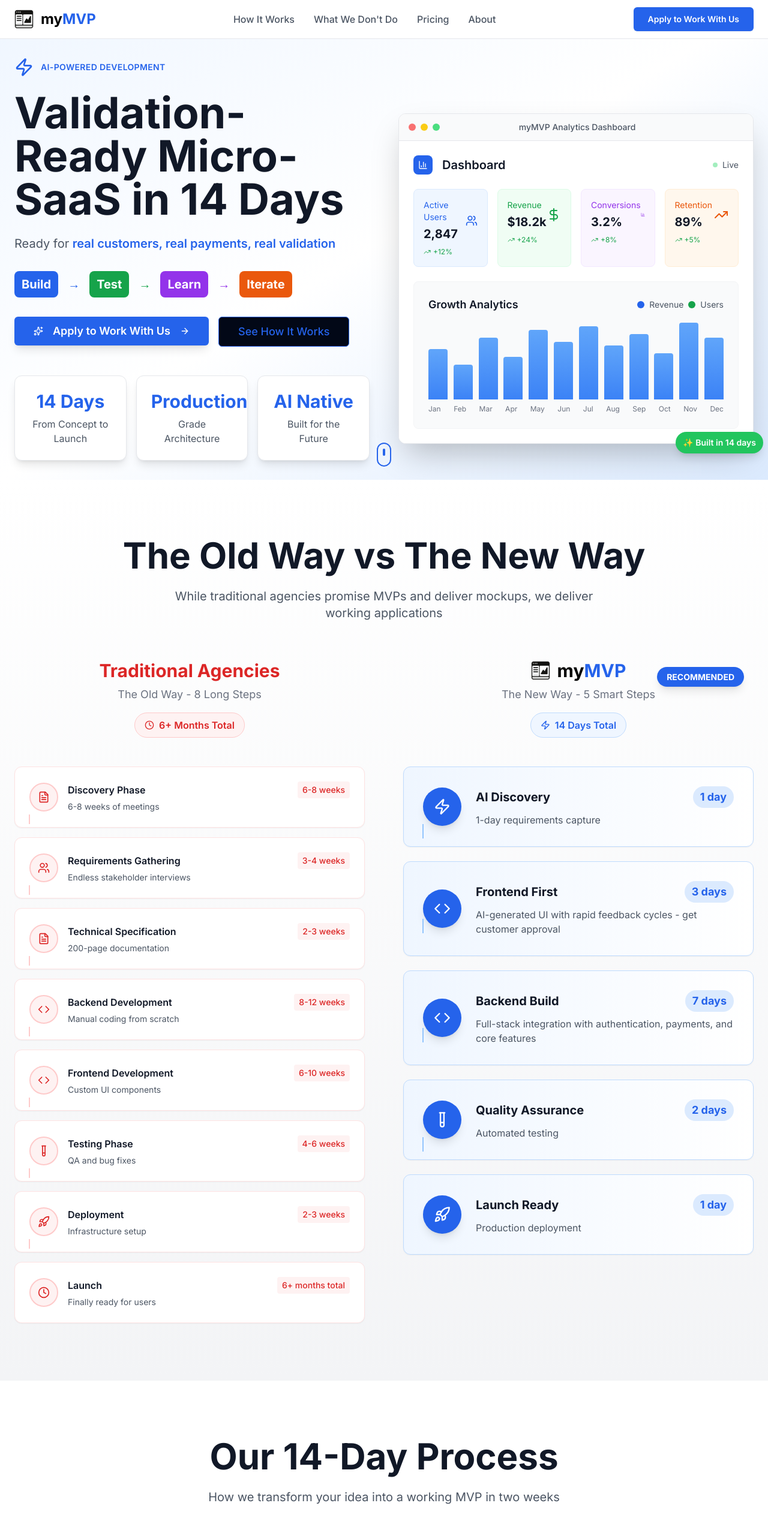
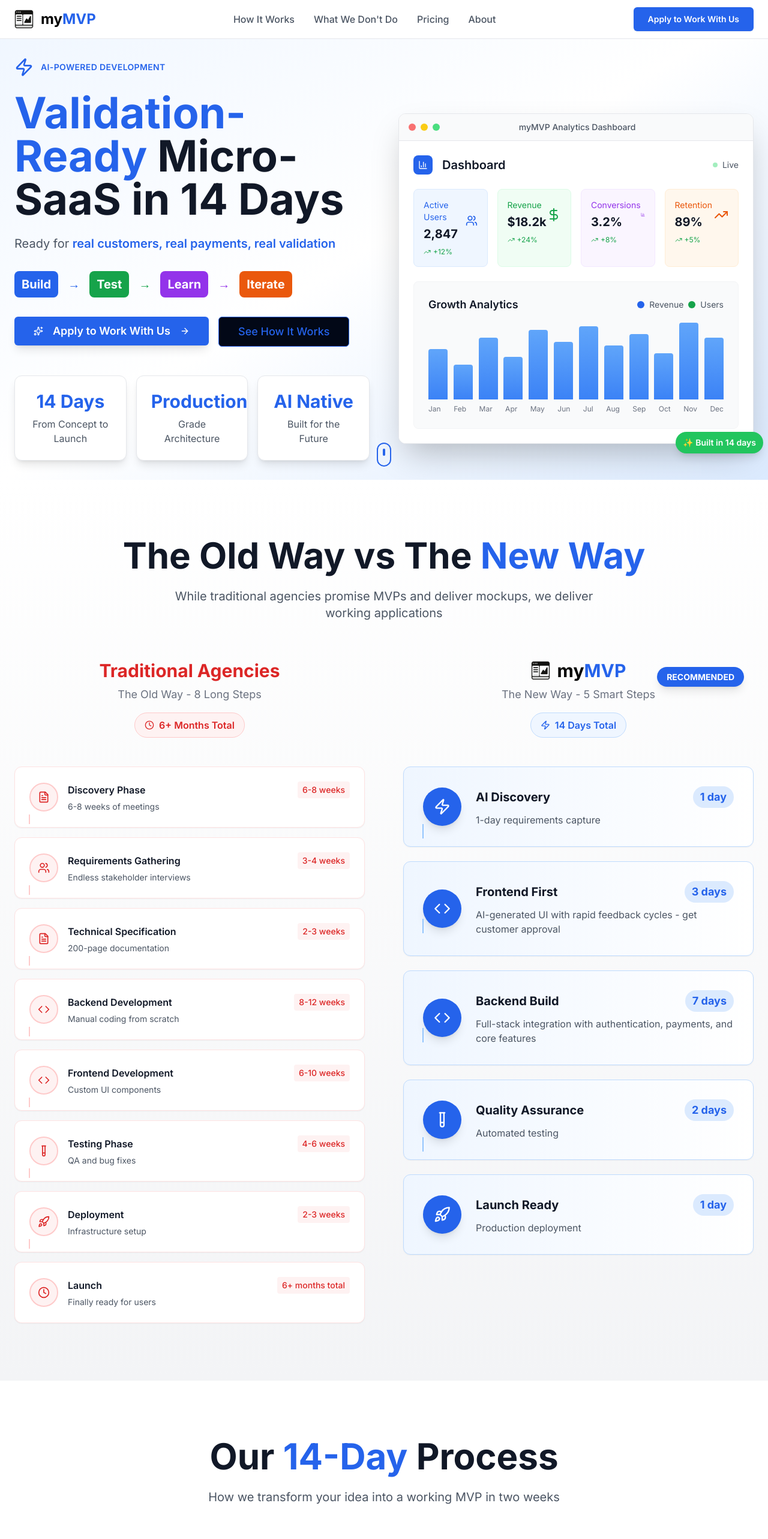
Before and after one commit to digiphd/mymvp, a Next.js app in the folder apps/web/: page / in a window 1280 px wide. Shown: the top 2566 px of the page at 60% size. Built offline with nearby package versions, Linux system fonts and the light colour scheme.

Commit message:
Improvements

```diff
--- a/apps/web/src/components/sections/CatchSection.tsx
+++ b/apps/web/src/components/sections/CatchSection.tsx
@@ -17,7 +17,7 @@
           className="text-center mb-16"
         >
           <h2 className="text-4xl md:text-6xl font-bold mb-6 text-gray-900">
-            What's the Catch?
+            What's the <span className="text-blue-600">Catch</span>?
           </h2>
           <p className="text-xl text-gray-600 max-w-3xl mx-auto">
             We're honest about what it takes to deliver at this speed and cost
--- a/apps/web/src/components/sections/ComparisonSection.tsx
+++ b/apps/web/src/components/sections/ComparisonSection.tsx
@@ -36,7 +36,7 @@
           className="text-center mb-16"
         >
           <h2 className="text-4xl md:text-6xl font-bold mb-6 text-gray-900">
-            The Old Way vs The New Way
+            The Old Way vs The <span className="text-blue-600">New Way</span>
           </h2>
           <p className="text-xl text-gray-600 max-w-3xl mx-auto">
             While traditional agencies promise MVPs and deliver mockups, we deliver working applications
--- a/apps/web/src/components/sections/FAQSection.tsx
+++ b/apps/web/src/components/sections/FAQSection.tsx
@@ -140,7 +140,7 @@
           className="text-center mb-16"
         >
           <h2 className="text-4xl md:text-6xl font-bold mb-6 text-gray-900">
-            Frequently Asked Questions
+            Frequently Asked <span className="text-blue-600">Questions</span>
           </h2>
           <p className="text-xl text-gray-600 max-w-3xl mx-auto">
             Everything you need to know about our process, guarantees, and deliverables
--- a/apps/web/src/components/sections/FinalCTASection.tsx
+++ b/apps/web/src/components/sections/FinalCTASection.tsx
@@ -19,7 +19,7 @@
           className="text-center max-w-4xl mx-auto"
         >
           <h2 className="text-4xl md:text-6xl font-bold mb-6 text-gray-900">
-            Ready to Stop Planning and Start Building?
+            Ready to Stop Planning and Start <span className="text-blue-600">Building</span>?
           </h2>
 
           <p className="text-xl text-gray-600 mb-12 leading-relaxed">
--- a/apps/web/src/components/sections/HeroSection.tsx
+++ b/apps/web/src/components/sections/HeroSection.tsx
@@ -39,7 +39,7 @@
               whileHover={{ scale: 1.02 }}
               className="text-4xl md:text-6xl lg:text-7xl font-bold mb-6 leading-tight text-gray-900 cursor-default"
             >
-              Validation-Ready Micro-SaaS in 14 Days
+              <span className="text-blue-600">Validation-Ready</span> Micro-SaaS in 14 Days
             </motion.h1>
 
             <motion.p
--- a/apps/web/src/components/sections/LaunchPrepSection.tsx
+++ b/apps/web/src/components/sections/LaunchPrepSection.tsx
@@ -16,7 +16,7 @@
           className="text-center mb-16"
         >
           <h2 className="text-4xl md:text-6xl font-bold mb-6 text-gray-900">
-            While We Build, You Prepare to Launch
+            While We Build, You Prepare to <span className="text-blue-600">Launch</span>
           </h2>
           <p className="text-xl text-gray-600 max-w-3xl mx-auto mb-4">
             <em>We only work with relentless founders</em>
--- a/apps/web/src/components/sections/PhilosophySection.tsx
+++ b/apps/web/src/components/sections/PhilosophySection.tsx
@@ -48,7 +48,7 @@
           className="text-center mb-16"
         >
           <h2 className="text-4xl md:text-6xl font-bold mb-6 text-gray-900">
-            What Makes a Great MVP
+            What Makes a <span className="text-blue-600">Great</span> MVP
           </h2>
           <p className="text-xl text-gray-600 max-w-3xl mx-auto mb-8">
             The controversial truth about validation and why building beats researching
--- a/apps/web/src/components/sections/PostDeliverySection.tsx
+++ b/apps/web/src/components/sections/PostDeliverySection.tsx
@@ -16,7 +16,7 @@
           className="text-center mb-16"
         >
           <h2 className="text-4xl md:text-6xl font-bold mb-6 text-gray-900">
-            What Happens After Delivery
+            What Happens <span className="text-blue-600">After</span> Delivery
           </h2>
           <p className="text-xl text-gray-600 max-w-3xl mx-auto">
             <em>Clear handoff and ongoing relationship</em>
--- a/apps/web/src/components/sections/PricingSection.tsx
+++ b/apps/web/src/components/sections/PricingSection.tsx
@@ -36,7 +36,7 @@
           className="text-center mb-16"
         >
           <h2 className="text-4xl md:text-6xl font-bold mb-6 text-gray-900">
-            Two Ways to Start
+            <span className="text-blue-600">Two Ways</span> to Start
           </h2>
           <p className="text-xl text-gray-600 max-w-3xl mx-auto">
             Choose the path that fits your current needs and budget
--- a/apps/web/src/components/sections/ProcessSection.tsx
+++ b/apps/web/src/components/sections/ProcessSection.tsx
@@ -100,7 +100,7 @@
           className="text-center mb-16"
         >
           <h2 className="text-4xl md:text-6xl font-bold mb-6 text-gray-900">
-            Our 14-Day Process
+            Our <span className="text-blue-600">14-Day</span> Process
           </h2>
           <p className="text-xl text-gray-600 max-w-3xl mx-auto">
             How we transform your idea into a working MVP in two weeks
--- a/apps/web/src/components/sections/StackSection.tsx
+++ b/apps/web/src/components/sections/StackSection.tsx
@@ -46,7 +46,7 @@
         >
           <h2 className="text-4xl md:text-5xl font-bold text-gray-900 mb-6">
             One Stack.<br />
-            <span className="text-blue-600">Zero Confusion.</span>
+            <span className="text-blue-600">Zero</span> Confusion.
           </h2>
           <p className="text-xl text-gray-600 max-w-3xl mx-auto">
             We use the same proven technology stack for every project. No experiments, no debates,
--- a/apps/web/src/components/sections/WhatWeDontDoSection.tsx
+++ b/apps/web/src/components/sections/WhatWeDontDoSection.tsx
@@ -49,7 +49,7 @@
           className="text-center mb-16"
         >
           <h2 className="text-4xl md:text-6xl font-bold mb-6 text-gray-900">
-            What We Don't Do
+            What We <span className="text-blue-600">Don't</span> Do
           </h2>
         </motion.div>
 
```
